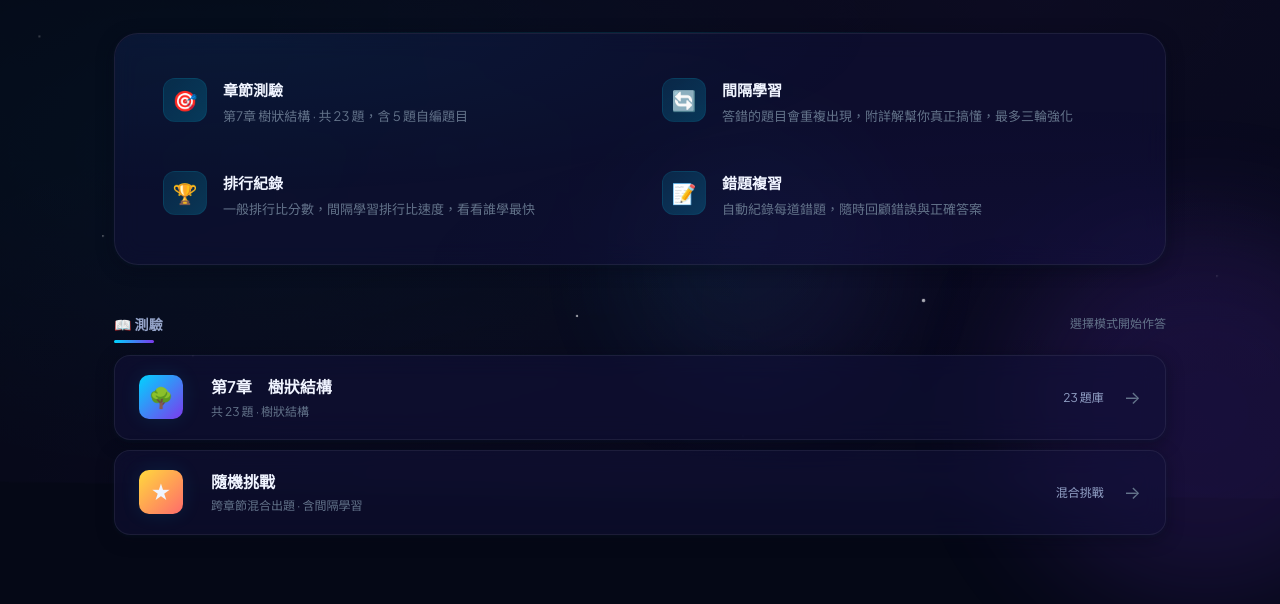
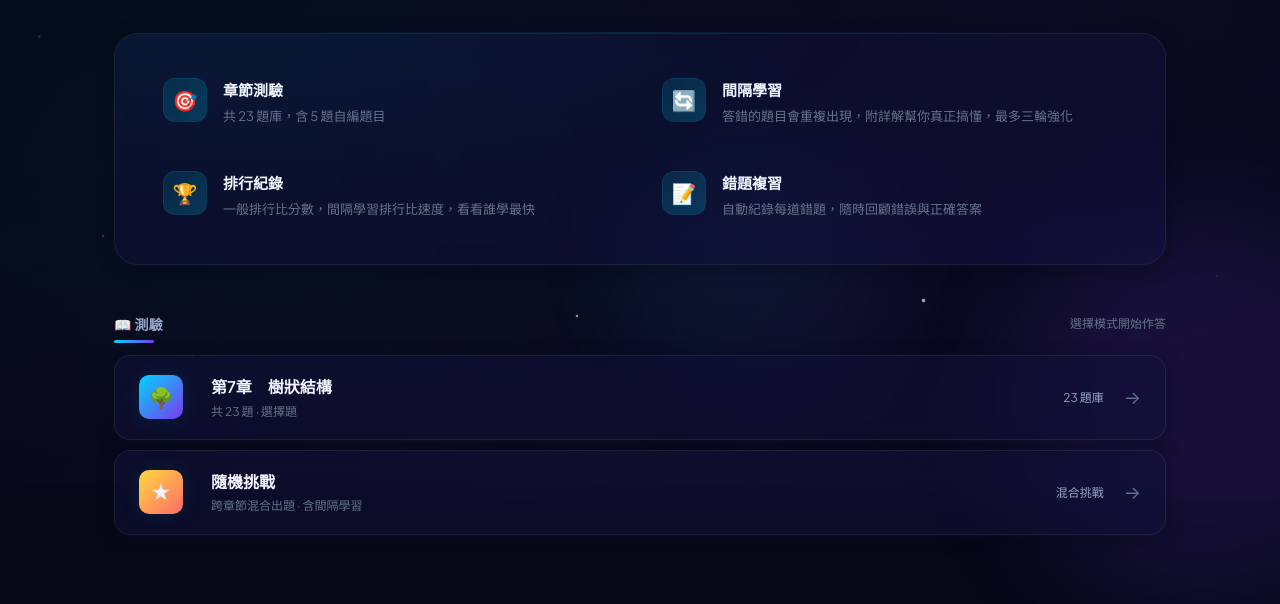
Before and after one commit to allen873367/quiz, a Django app: page / in a window 1280 px wide. Shown: the part 325-929 px from the top of the page. Run offline with Django 5.2, Linux system fonts and the light colour scheme; data comes from the database, SQL or seed files in the repository; both versions use the stored data as it was after the commit.

Commit message:
修復bug

```diff
--- a/quiz_app/templates/quiz_app/home.html
+++ b/quiz_app/templates/quiz_app/home.html
@@ -86,7 +86,7 @@
             <div class="feature-icon">🎯</div>
             <div class="feature-body">
               <div class="feature-title">章節測驗</div>
-              <div class="feature-desc">第7章 樹狀結構 · 共 {{ total_questions }} 題，含 {{ new_questions }} 題自編題目</div>
+              <div class="feature-desc">共 {{ total_questions }} 題庫，含 {{ new_questions }} 題自編題目</div>
             </div>
           </div>
           <div class="feature-item">
@@ -125,7 +125,7 @@
           <div class="chapter-icon">🌳</div>
           <div>
             <div class="chapter-name">{{ ch.chapter }}</div>
-            <div class="chapter-desc">共 {{ ch.count }} 題 · 樹狀結構</div>
+            <div class="chapter-desc">共 {{ ch.count }} 題 · 選擇題</div>
           </div>
           <span class="chapter-meta">{{ ch.count }} 題庫</span>
           <span class="chapter-arrow">→</span>
--- a/quiz_app/views.py
+++ b/quiz_app/views.py
@@ -1828,5 +1828,5 @@ def export_quiz_pdf(request):
         'total_wrong': wrong_qs,
         'avg_score': avg_score,
         'chapters': chapters_data,
-        'generated_at': timezone.now().strftime('%Y-%m-%d %H:%M'),
-    })
+        'generated_at': timezone.localtime().strftime('%Y-%m-%d %H:%M'),
+    })
```
Also changed, not shown: .claude/settings.json (added), db.sqlite3.
